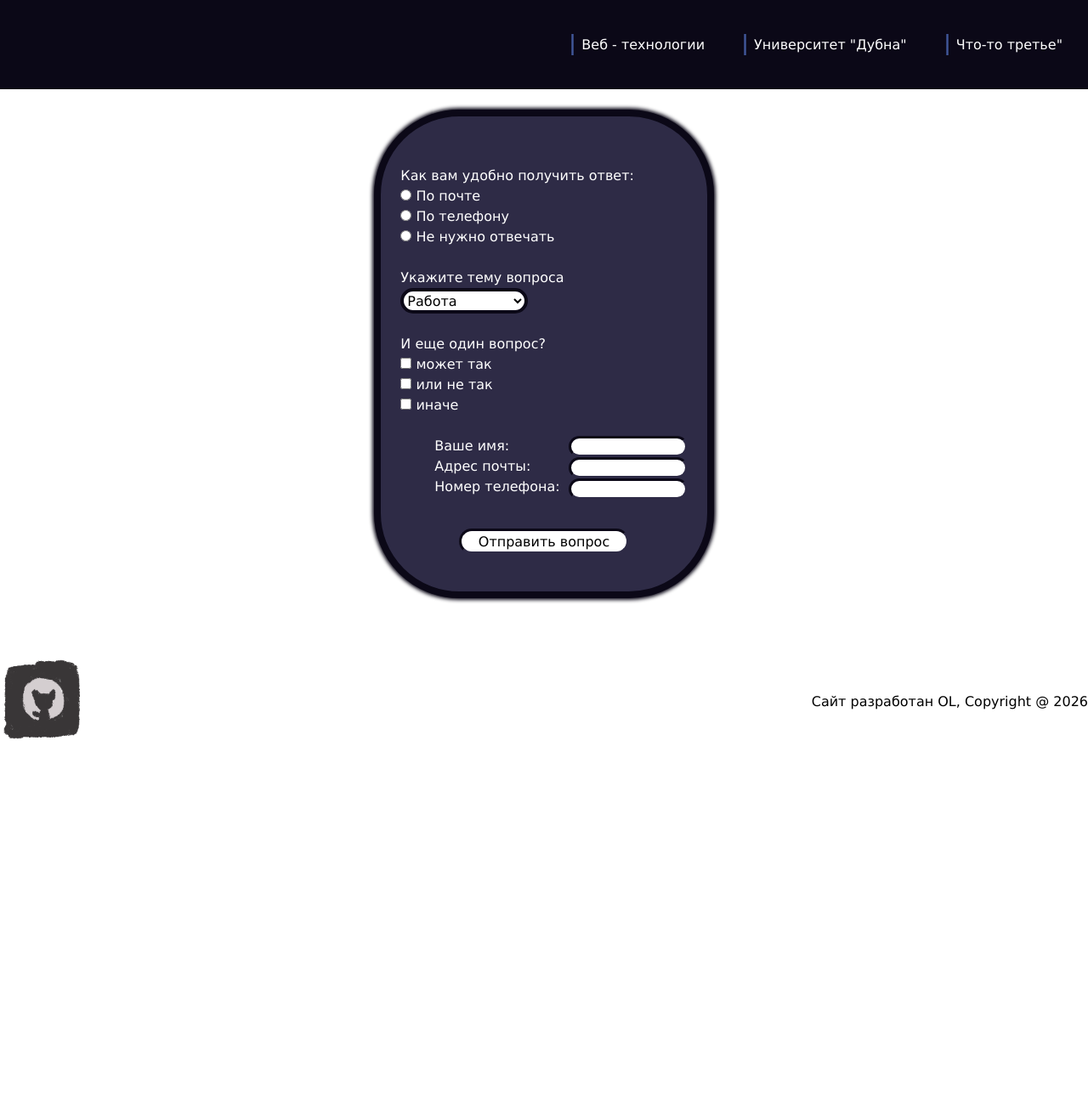
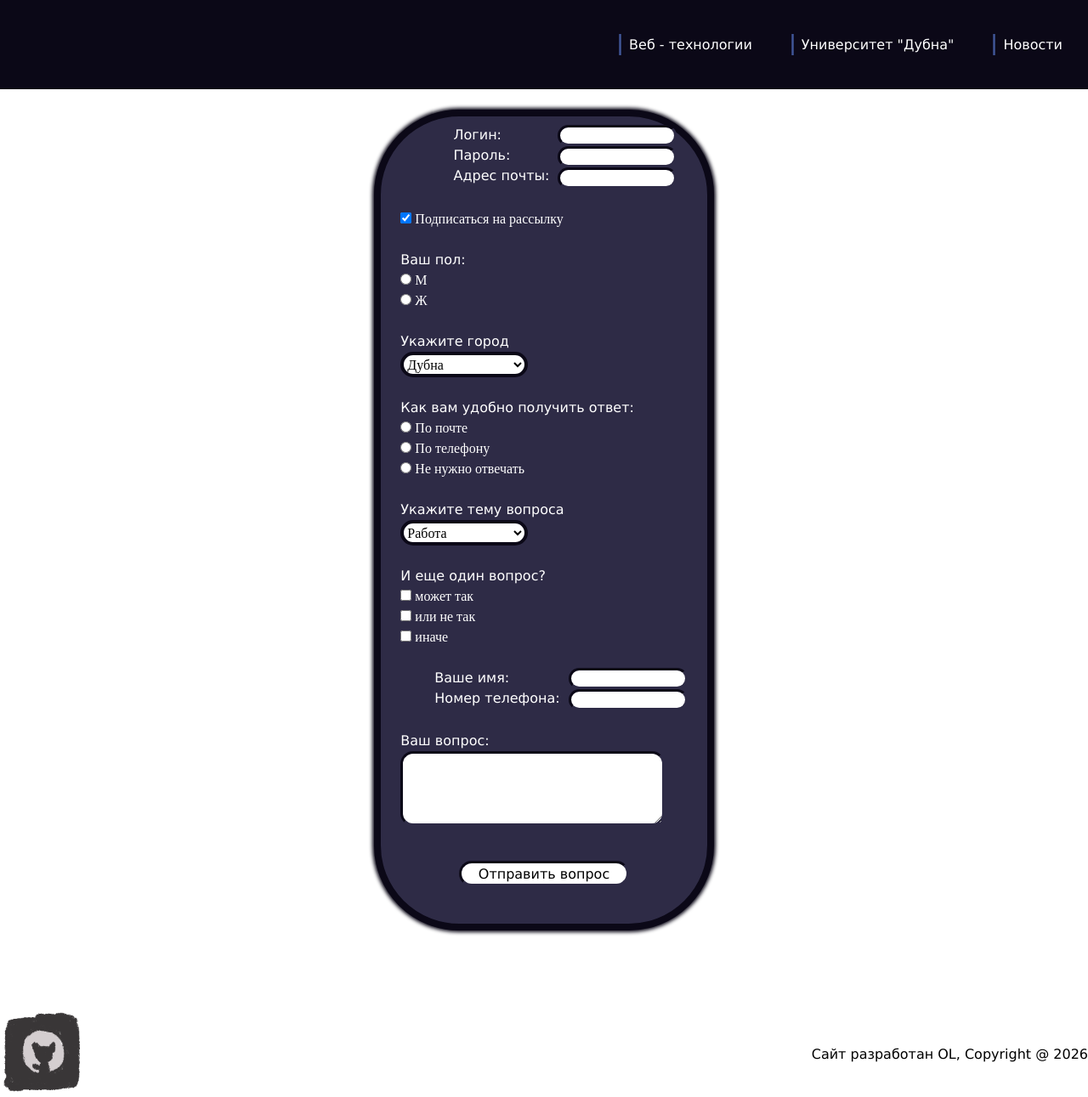
Before and after one commit to OIegsandr/WebTechTask2, a PHP site: page /authPage.html in a window 1280 px wide. Shown: the whole page at 85% size. Before the commit the page ends 870 px from the top, so only its background shows below. Run offline with PHP 8.4, Linux system fonts and the light colour scheme.

Commit message:
missedTasks

```diff
--- a/authPage.html
+++ b/authPage.html
@@ -1,11 +1,12 @@
 <!DOCTYPE html>
-<html lang="en">
+<html lang="ru">
 <head>
     <meta charset="UTF-8">
     <meta name="viewport" content="width=device-width, initial-scale=1.0">
-    <title>Document</title>
+    <title>Регистрация</title>
     <link rel="stylesheet" href="styleClass.css">
     <link rel="stylesheet" href="reset.css">
+    <script src="script.js"></script>
 </head>
 <body>
     <header>
@@ -13,25 +14,62 @@
             <ul class="ulNav">
                 <li class="navItem">
                     <img src="Images/numPadding.png" height="25" width="10">
-                    <a href = "index.html" class="resetURLStyle">Веб - технологии</a> </a>
+                    <a href="index.html" class="resetURLStyle">Веб - технологии</a>
                 </li>
                 <li class="navItem">
                     <img src="Images/numPadding.png" height="25" width="10">
-                    <a href = "index.html" class="resetURLStyle">Университет "Дубна"</a> </a>
+                    <a href="index.html" class="resetURLStyle">Университет "Дубна"</a>
                 </li>
                 <li class="navItem">
                     <img src="Images/numPadding.png" height="25" width="10">
-                    <a href = "index.html" class="resetURLStyle">Что-то третье"</a> </a>
+                    <a href="news.html" class="resetURLStyle">Новости</a>
                 </li>
             </ul>
         </nav>
     </header><br>
 
     <div class="centreFlex">
-        <form class="wholeBorderStyle centreFlex">
+        <form class="wholeBorderStyle centreFlex" onsubmit="checkData(event)">
             <div class="flexSetCentre">
-                <div class="flexSetLeft"><br><br>
-                    <li>Как вам удобно получить ответ:<br>
+                <div class="linedFlex"><br><br>
+                    <ul class="listStyleNone">
+                        <li><label for="userLogin">Логин:</label></li>
+                        <li><label for="userPassword">Пароль:</label></li>
+                        <li><label for="userEmail">Адрес почты:</label></li>
+                    </ul>
+                    <div class="inputFieldFlex">
+                        <input type="text" id="userLogin" name="userLogin" class="inputFieldStyle">
+                        <input type="password" id="userPassword" name="userPassword" class="inputFieldStyle">
+                        <input type="email" id="userEmail" name="userEmail" class="inputFieldStyle">
+                    </div>
+                </div><br>
+                <div class="flexSetLeft">
+                    <div>
+                        <input type="checkbox" id="subscribe" name="subscribe" checked>
+                        <label for="subscribe">Подписаться на рассылку</label>
+                    </div>
+                </div><br>
+                <div class="flexSetLeft">
+                    <li>Ваш пол:</li>
+                    <div>
+                        <input type="radio" id="genderMale" name="gender" value="male">
+                        <label for="genderMale">М</label>
+                    </div>
+                    <div>
+                        <input type="radio" id="genderFemale" name="gender" value="female">
+                        <label for="genderFemale">Ж</label>
+                    </div>
+                </div><br>
+                <div>
+                    <li><label for="userCity">Укажите город</label></li>
+                    <select id="userCity" name="userCity" class="pickThingStyle">
+                        <option value="dubna">Дубна</option>
+                        <option value="moscow">Москва</option>
+                        <option value="saratov">Саратов</option>
+                    </select>
+                </div><br>
+                <div class="flexSetLeft">
+                    <li>Как вам удобно получить ответ:</li>
                     <div>
                         <input type="radio" id="emailMes" name="gettingMessages" value="email">
                         <label for="emailMes">По почте</label>
@@ -46,15 +84,15 @@
                     </div>
                 </div><br>
                 <div>
-                    <li>Укажите тему вопроса<br>
-                    <select class="pickThingStyle"  class="flexSetLeft">
+                    <li><label for="questionTheme">Укажите тему вопроса</label></li>
+                    <select id="questionTheme" name="questionTheme" class="pickThingStyle">
                         <option>Работа</option>
                         <option>Учеба</option>
                         <option>Прочее</option>
                     </select>
                 </div><br>
-                <div  class="flexSetLeft">
-                    <li>И еще один вопрос?<br>
+                <div class="flexSetLeft">
+                    <li>И еще один вопрос?</li>
                     <div>
                         <input type="checkbox" id="anotherQ1" name="answerQ" value="firstQ">
                         <label for="anotherQ1">может так</label>
@@ -71,18 +109,16 @@
                 <div class="linedFlex">
                     <ul class="listStyleNone">
                         <li><label for="userName">Ваше имя:</label></li>
-                        <li><label for="userEmail">Адрес почты:</label></li>
                         <li><label for="userPhone">Номер телефона:</label></li>
                     </ul>
                     <div class="inputFieldFlex">
-                        <input type="text" name="userName" class="inputFieldStyle">
-                        <input type="email" name="userEmail" class="inputFieldStyle">
-                        <input type="text" name="userPhone" class="inputFieldStyle">
+                        <input type="text" id="userName" name="userName" class="inputFieldStyle">
+                        <input type="text" id="userPhone" name="userPhone" class="inputFieldStyle">
                     </div>
-                    <!-- <div>
-                        <label for="userQuestion">Ваш вопрос:</label><br>
-                        <textarea name="userQuestion" cols="30" rows="3"></textarea>
-                    </div> -->
+                </div><br>
+                <div>
+                    <li><label for="userQuestion">Ваш вопрос:</label></li>
+                    <textarea id="userQuestion" name="userQuestion" cols="30" rows="3" class="textAreaStyle"></textarea>
                 </div><br>
                 <div class="flexSetCentre">
                     <li>
@@ -93,12 +129,23 @@
         </form>
     </div><br>
 
+    <div class="centreFlex">
+        <div id="resultBlock" class="wholeBorderStyle resultStyle">
+            <li id="resultTitle"></li><br>
+            <li id="resultLogin"></li>
+            <li id="resultPassword"></li>
+            <li id="resultEmail"></li>
+            <li id="resultCity"></li>
+            <li id="resultSubscribe"></li>
+        </div>
+    </div><br>
+
     <footer><br><br>
         <div class="photosFlex">
             <div class="logosFlex">
-                <img src = "Images/logo3.png" width="100" height="100">
+                <img src="Images/logo3.png" width="100" height="100">
             </div>
-            <li class="listStyleNone textFlexd">Сайт разработан OL, Copyright @ 2026</li>
+            <li class="listStyleNone textFlex">Сайт разработан OL, Copyright @ 2026</li>
         </div>
     </footer>
 </body>
--- a/script.js
+++ b/script.js
@@ -1,3 +1,64 @@
 function changeColor(color) {
     document.body.style.backgroundColor = color;
 }
+
+function showMessage() {
+    const userName = document.getElementById('userName');
+    const userText = document.getElementById('userText');
+    const userImage = document.getElementById('userImage');
+
+    let imageName = 'не выбрано';
+    if (userImage.files.length > 0) {
+        imageName = userImage.files[0].name;
+    }
+
+    alert('Имя: ' + userName.value + '\nСообщение: ' + userText.value + '\nИзображение: ' + imageName);
+}
+
+function checkData(event) {
+    event.preventDefault();
+
+    const login = document.getElementById('userLogin');
+    const password = document.getElementById('userPassword');
+    const email = document.getElementById('userEmail');
+    const subscribe = document.getElementById('subscribe');
+    const gender = document.querySelector('input[name="gender"]:checked');
+    const city = document.getElementById('userCity');
+
+    let greeting = 'Уважаемый(ая)';
+    if (gender != null && gender.value == 'male') greeting = 'Уважаемый';
+    if (gender != null && gender.value == 'female') greeting = 'Уважаемая';
+
+    document.getElementById('resultTitle').textContent = greeting + ' ' + login.value + ', проверьте свои данные:';
+    document.getElementById('resultLogin').textContent = 'Логин - ' + login.value;
+    document.getElementById('resultPassword').textContent = 'Пароль - ' + password.value;
+    document.getElementById('resultEmail').textContent = 'Почта - ' + email.value;
+    document.getElementById('resultCity').textContent = 'Город - ' + city.options[city.selectedIndex].text;
+    document.getElementById('resultSubscribe').textContent = subscribe.checked ? 'Вы подписаны на рассылку' : 'Вы не подписаны на рассылку';
+
+    document.getElementById('resultBlock').style.display = 'flex';
+}
+
+function createNews() {
+    const header = document.getElementById('newsHeader');
+    const text = document.getElementById('newsText');
+    const author = document.getElementById('newsAuthor');
+    const image = document.getElementById('newsImage');
+
+    const card = document.getElementById('newsCard');
+    const picture = document.getElementById('newsPicture');
+
+    document.getElementById('newsTitle').textContent = header.value;
+    document.getElementById('newsBody').textContent = text.value;
+    document.getElementById('newsBy').textContent = 'Объявил: ' + author.value;
+    document.getElementById('newsDate').textContent = new Date().toLocaleDateString('ru-RU');
+
+    if (image.files.length > 0) {
+        picture.src = URL.createObjectURL(image.files[0]);
+        picture.style.display = 'block';
+    } else {
+        picture.style.display = 'none';
+    }
+
+    card.style.display = 'flex';
+}
--- a/styleClass.css
+++ b/styleClass.css
@@ -162,3 +162,42 @@ footer{
 li {
     font-family:Verdana, Geneva, Tahoma, sans-serif
 }
+
+.textAreaStyle{
+    border-style: solid;
+    border-color: #0b0817 #2e2b46 #2e2b46 #0b0817;
+    background-color: white;
+    color: black;
+    border-radius: 15px;
+    border-width: 3px;
+    padding: 5px 10px;
+    resize: vertical;
+}
+
+.resultStyle{
+    display: none;
+    flex-direction: column;
+    list-style-type: none;
+    border-radius: 40px;
+    padding: 30px;
+}
+
+.newsCardStyle{
+    display: none;
+    flex-direction: column;
+    align-items: center;
+    gap: 10px;
+    list-style-type: none;
+    width: 500px;
+    padding: 30px;
+    border-style: solid;
+    border-color: #0b0817;
+    border-width: 8px;
+    border-radius: 40px;
+    box-shadow: 0px 0px 4px 2px #0b0817;
+}
+
+.newsSmallText{
+    font-size: small;
+    color: #2e2b46;
+}
```
Also changed, not shown: index.html (+16 -5 lines), news.html (added, +79 -0 lines).
